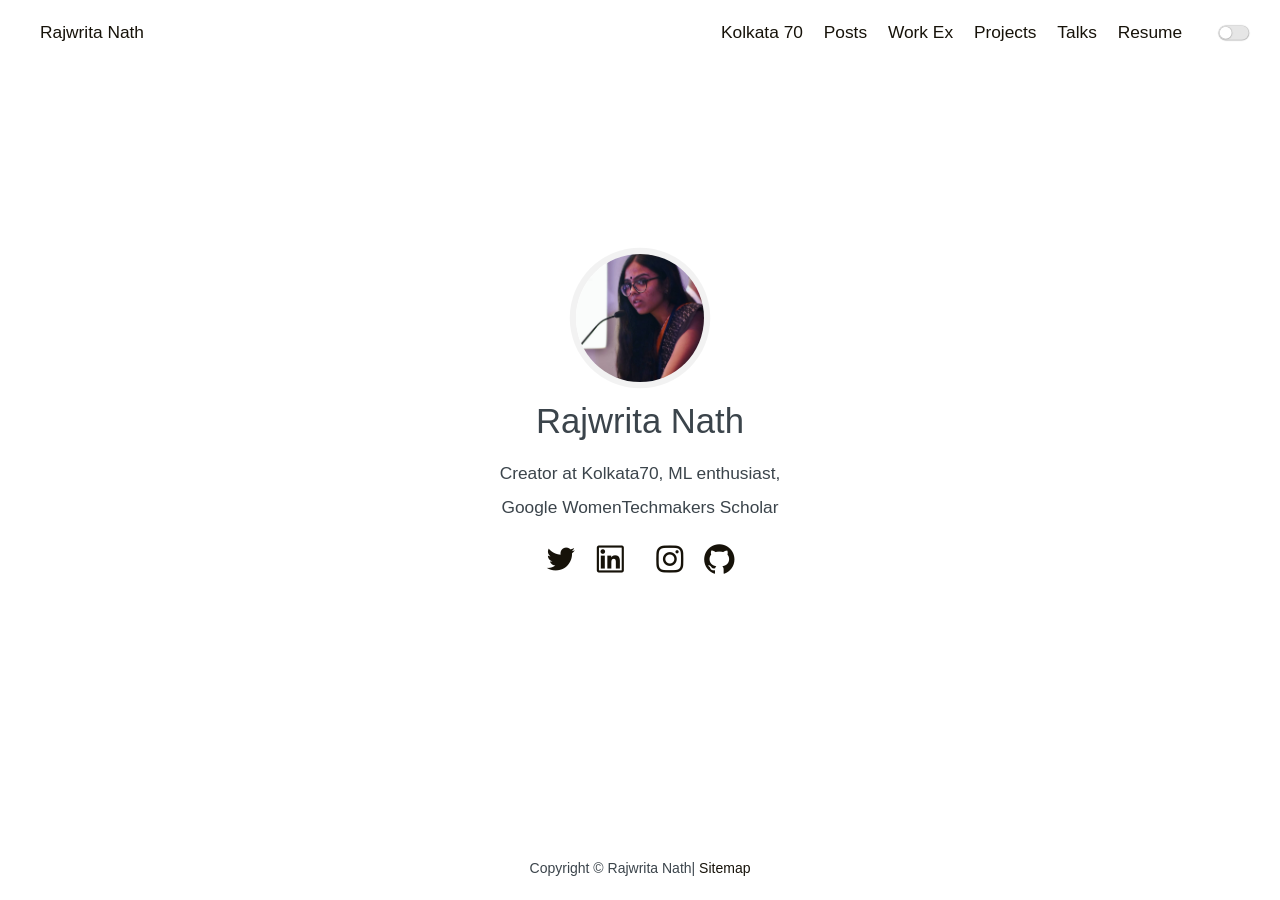
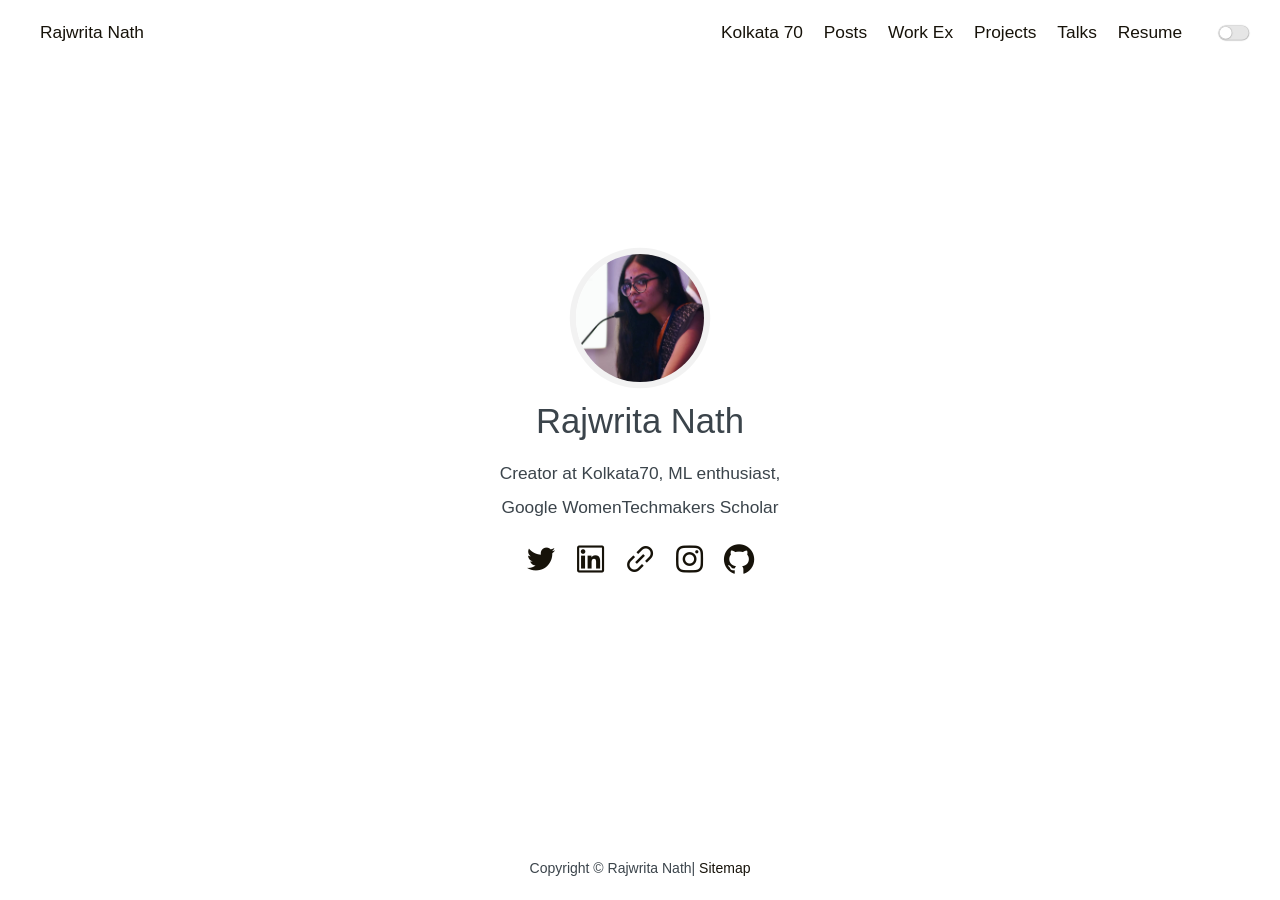
Before and after one commit to Rajwrita/rajwrita.github.io, a Jekyll site: the page built from index.md, in a window 1280 px wide. Built offline with Jekyll 4.4.1, drawn with Linux system fonts in a browser that asks for light colours.

Commit message:
Update home.html

```diff
--- a/_layouts/home.html
+++ b/_layouts/home.html
@@ -19,9 +19,10 @@ layout: default
                     rel="noopener">
                     <i class="iconfont icon-linkedin"></i>
                 </a>
-                <a class="link-item" title="FaceBook" href="https://facebook.com/rajwrita" target="_blank"
+                <a class="link-item" title="Link"
+                    href="https://mail.google.com/mail/?view=cm&fs=1&to=rajwritanath@gmail.com" target="_blank"
                     rel="noopener">
-                    <i class="iconfont icon-behance"></i>
+                    <i class="iconfont icon-link"></i>
                 </a>
 
                 <a class="link-item" title="Instagram" href="https://instagram.com/rajwrita" target="_blank"
```
